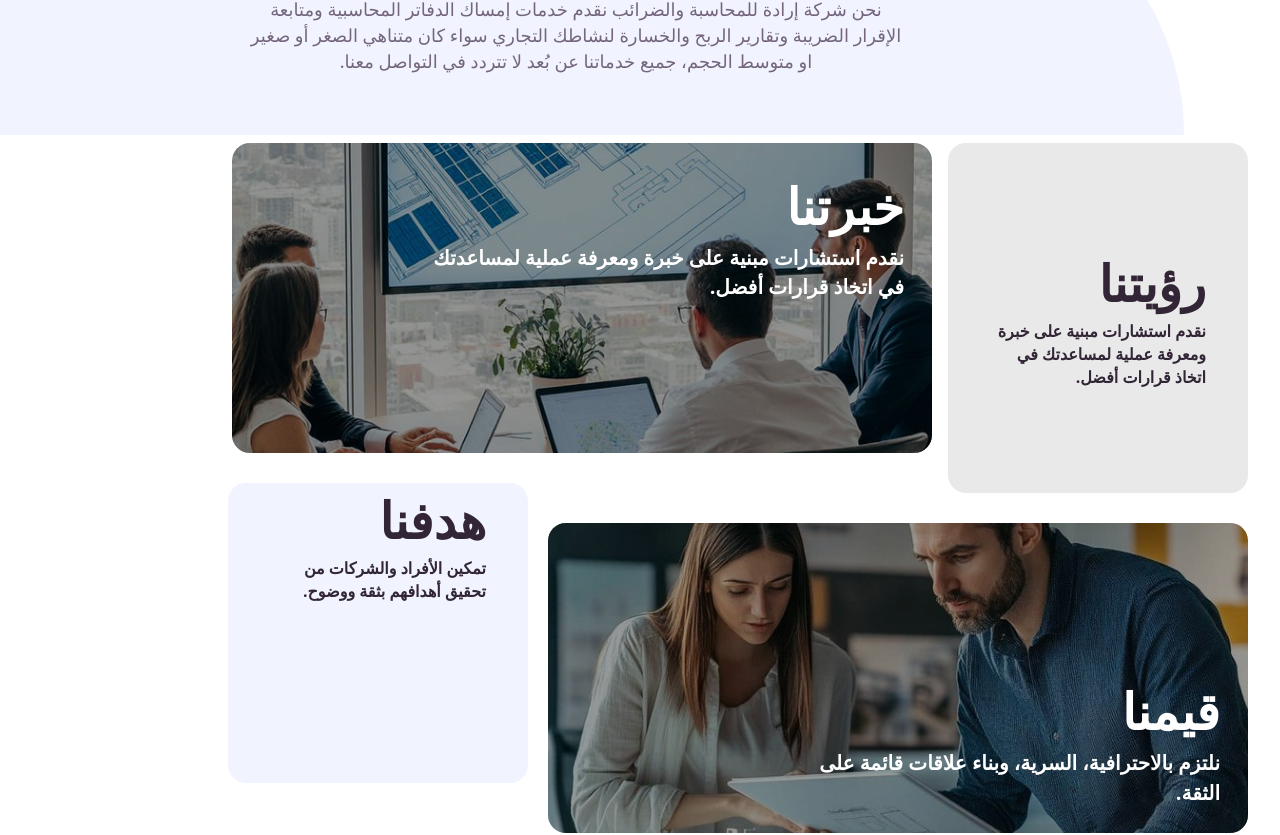
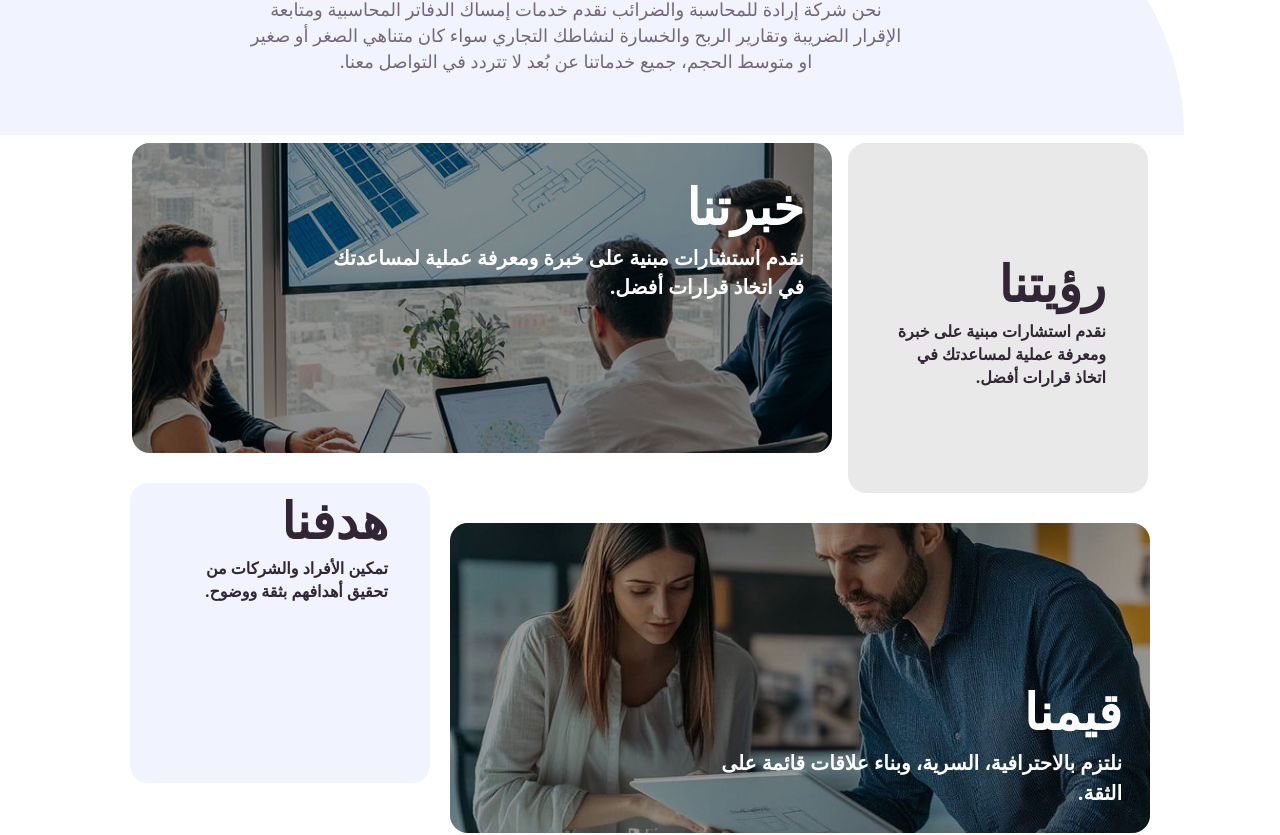
Before and after one commit to HamzaRamadan/NuzumAccounting, a React (Vite) app: page / in a window 1280 px wide. Shown: the part 1699-2534 px from the top of the page. Built offline with nearby package versions, Linux system fonts and the light colour scheme; what @vuer-ai/react-helmet-async would draw is missing.

Commit message:
Last Update

```diff
--- a/src/components/WhoAre.tsx
+++ b/src/components/WhoAre.tsx
@@ -1,3 +1,114 @@
+// const WhoAre = () => {
+//   return (
+//     <section className="w-full py-12 sm:py-16 md:py-20 lg:py-24">
+//       <div className="max-w-[1440px] mx-auto px-4 sm:px-6 lg:px-8">
+
+//         {/* Header Section */}
+//         <div
+//           className="
+//             bg-[#5078FF14]
+//             rounded-tr-[180px] sm:rounded-tr-[260px] md:rounded-tr-[300px] lg:rounded-tr-[336px]
+
+//             pt-10 sm:pt-12 md:pt-14 lg:pt-[60px]
+//             pb-8 sm:pb-10 md:pb-12 lg:pb-[60px]
+
+//             px-4 sm:px-6 md:px-10 lg:px-[80px]
+
+//             -translate-x-0 sm:-translate-x-4 md:-translate-x-8 lg:-translate-x-16
+//           "
+//         >
+//           {/* Title + Description */}
+//           <div className="flex flex-col items-center text-center">
+//             <div className="relative inline-block">
+//               <h1 className="font-almarai font-extrabold text-[48px] leading-[106%] tracking-[-1%]">
+//                 <span className="relative inline-block">
+//                   من
+//                   <span className="absolute left-0 -bottom-1 w-full h-[6px] sm:h-[7px] bg-[#5078FF]" />
+//                 </span>{" "}
+//                 نحن ؟
+//               </h1>
+//             </div>
+
+//             <p className="mt-4 font-almarai font-normal text-[18px] text-[#331B3BA8] leading-[146%] tracking-[2%] max-w-[662px]">
+//               نحن شركة إرادة للمحاسبة والضرائب نقدم خدمات إمساك الدفاتر المحاسبية
+//               ومتابعة الإقرار الضريبة وتقارير الربح والخسارة لنشاطك التجاري سواء
+//               كان متناهي الصغر أو صغير او متوسط الحجم، جميع خدماتنا عن بُعد لا
+//               تتردد في التواصل معنا.
+//             </p>
+//           </div>
+//         </div>
+
+//         {/* القسم الأول: رؤيتنا + خبرتنا */}
+//         {/* <div className="grid grid-cols-1 -mt-12 md:mt-4 lg:grid-cols-[300px_700px] gap-[16px] justify-start"> */}
+//           <div className="grid grid-cols-1 mt-1 sm:mt-10 md:mt-2 lg:grid-cols-[300px_700px] gap-[16px] justify-start">
+//           {/* رؤيتنا */}
+//           <div className="w-full h-[350px] bg-[#E9E9E9] rounded-[18px] px-[42px] flex flex-col justify-center">
+//             <h3 className="font-almarai font-bold text-[50px] leading-[148%] text-right text-[#322536]">
+//               رؤيتنا
+//             </h3>
+
+//             <p className="font-almarai font-bold text-[16px] leading-[146%] text-right text-[#322536]">
+//               نقدم استشارات مبنية على خبرة ومعرفة عملية لمساعدتك في اتخاذ قرارات
+//               أفضل.
+//             </p>
+//           </div>
+
+//           {/* خبرتنا */}
+//           <div className="relative w-full h-[310px] rounded-[18px] overflow-hidden">
+//             <img src="/Who1.jpg" className="w-full h-full object-cover" />
+
+//             <div className="absolute inset-0 bg-black/40 px-[28px] pt-[26px]">
+//               <h3 className="font-almarai font-bold text-[50px] leading-[148%] text-right text-white">
+//                 خبرتنا
+//               </h3>
+
+//               <p className="font-almarai font-bold text-[20px] leading-[146%] text-right text-white max-w-[480px]">
+//                 نقدم استشارات مبنية على خبرة ومعرفة عملية لمساعدتك في اتخاذ قرارات
+//                 أفضل.
+//               </p>
+//             </div>
+//           </div>
+//         </div>
+
+//         {/* القسم الثاني: قيمنا + هدفنا */}
+//         <div className="grid grid-cols-1 lg:grid-cols-[700px_300px] gap-[20px] mt-[30px] justify-start">
+
+//           {/* قيمنا */}
+//           <div className="relative w-full h-[310px] rounded-[18px] overflow-hidden">
+//             <img src="/Who2.jpg" className="w-full h-full object-cover" />
+
+//             <div className="absolute inset-0 bg-black/40 px-[28px] pb-[26px] flex flex-col justify-end">
+//               <h3 className="font-almarai font-bold text-[50px] leading-[148%] text-right text-white">
+//                 قيمنا
+//               </h3>
+
+//               <p className="font-almarai font-bold text-[20px] leading-[146%] text-right text-white max-w-[450px]">
+//                 نلتزم بالاحترافية، السرية، وبناء علاقات قائمة على الثقة.
+//               </p>
+//             </div>
+//           </div>
+
+//           {/* هدفنا */}
+//           <div className="w-full h-[300px] lg:-mt-10 bg-[#F1F4FF] rounded-[18px] px-[42px] flex flex-col justify-start">
+//             <h3 className="font-almarai font-bold text-[50px] leading-[148%] text-right text-[#322536]">
+//               هدفنا
+//             </h3>
+
+//             <p className="font-almarai font-bold text-[16px] leading-[146%] text-right text-[#322536]">
+//               تمكين الأفراد والشركات من تحقيق أهدافهم بثقة ووضوح.
+//             </p>
+//           </div>
+//         </div>
+
+//       </div>
+//     </section>
+//   );
+// };
+
+// export default WhoAre;
+
+
+
 const WhoAre = () => {
   return (
     <section className="w-full py-12 sm:py-16 md:py-20 lg:py-24">
@@ -9,15 +120,14 @@ const WhoAre = () => {
             bg-[#5078FF14]
             rounded-tr-[180px] sm:rounded-tr-[260px] md:rounded-tr-[300px] lg:rounded-tr-[336px]
 
-            pt-10 sm:pt-12 md:pt-14 lg:pt-[60px]
-            pb-8 sm:pb-10 md:pb-12 lg:pb-[60px]
+            pt-10 sm:pt-12 md:pt-16 lg:pt-[60px]
+            pb-8 sm:pb-10 md:pb-16 lg:pb-[60px]
 
-            px-4 sm:px-6 md:px-10 lg:px-[80px]
+            px-4 sm:px-6 md:px-10 lg:px-[40px]
 
             -translate-x-0 sm:-translate-x-4 md:-translate-x-8 lg:-translate-x-16
           "
         >
-          {/* Title + Description */}
           <div className="flex flex-col items-center text-center">
             <div className="relative inline-block">
               <h1 className="font-almarai font-extrabold text-[48px] leading-[106%] tracking-[-1%]">
@@ -39,14 +149,13 @@ const WhoAre = () => {
         </div>
 
         {/* القسم الأول: رؤيتنا + خبرتنا */}
-        {/* <div className="grid grid-cols-1 -mt-12 md:mt-4 lg:grid-cols-[300px_700px] gap-[16px] justify-start"> */}
-          <div className="grid grid-cols-1 mt-1 sm:mt-10 md:mt-2 lg:grid-cols-[300px_700px] gap-[16px] justify-start">
+        <div className="grid grid-cols-1 mt-1 sm:mt-10 md:mt-2 lg:grid-cols-[300px_700px] gap-[16px] justify-center">
+
           {/* رؤيتنا */}
-          <div className="w-full h-[350px] bg-[#E9E9E9] rounded-[18px] px-[42px] flex flex-col justify-center">
+          <div className="w-full max-w-[300px] mx-auto h-[350px] bg-[#E9E9E9] rounded-[18px] px-[42px] flex flex-col justify-center">
             <h3 className="font-almarai font-bold text-[50px] leading-[148%] text-right text-[#322536]">
               رؤيتنا
             </h3>
-
             <p className="font-almarai font-bold text-[16px] leading-[146%] text-right text-[#322536]">
               نقدم استشارات مبنية على خبرة ومعرفة عملية لمساعدتك في اتخاذ قرارات
               أفضل.
@@ -54,14 +163,12 @@ const WhoAre = () => {
           </div>
 
           {/* خبرتنا */}
-          <div className="relative w-full h-[310px] rounded-[18px] overflow-hidden">
+          <div className="relative w-full max-w-[700px] mx-auto h-[310px] rounded-[18px] overflow-hidden">
             <img src="/Who1.jpg" className="w-full h-full object-cover" />
-
             <div className="absolute inset-0 bg-black/40 px-[28px] pt-[26px]">
               <h3 className="font-almarai font-bold text-[50px] leading-[148%] text-right text-white">
                 خبرتنا
               </h3>
-
               <p className="font-almarai font-bold text-[20px] leading-[146%] text-right text-white max-w-[480px]">
                 نقدم استشارات مبنية على خبرة ومعرفة عملية لمساعدتك في اتخاذ قرارات
                 أفضل.
@@ -71,17 +178,15 @@ const WhoAre = () => {
         </div>
 
         {/* القسم الثاني: قيمنا + هدفنا */}
-        <div className="grid grid-cols-1 lg:grid-cols-[700px_300px] gap-[20px] mt-[30px] justify-start">
+        <div className="grid grid-cols-1 lg:grid-cols-[700px_300px] gap-[20px] mt-[30px] justify-center">
 
           {/* قيمنا */}
-          <div className="relative w-full h-[310px] rounded-[18px] overflow-hidden">
+          <div className="relative w-full max-w-[700px] mx-auto h-[310px] rounded-[18px] overflow-hidden">
             <img src="/Who2.jpg" className="w-full h-full object-cover" />
-
             <div className="absolute inset-0 bg-black/40 px-[28px] pb-[26px] flex flex-col justify-end">
               <h3 className="font-almarai font-bold text-[50px] leading-[148%] text-right text-white">
                 قيمنا
               </h3>
-
               <p className="font-almarai font-bold text-[20px] leading-[146%] text-right text-white max-w-[450px]">
                 نلتزم بالاحترافية، السرية، وبناء علاقات قائمة على الثقة.
               </p>
@@ -89,11 +194,10 @@ const WhoAre = () => {
           </div>
 
           {/* هدفنا */}
-          <div className="w-full h-[300px] lg:-mt-10 bg-[#F1F4FF] rounded-[18px] px-[42px] flex flex-col justify-start">
+          <div className="w-full max-w-[300px] mx-auto h-[300px] lg:-mt-10 bg-[#F1F4FF] rounded-[18px] px-[42px] flex flex-col justify-start">
             <h3 className="font-almarai font-bold text-[50px] leading-[148%] text-right text-[#322536]">
               هدفنا
             </h3>
-
             <p className="font-almarai font-bold text-[16px] leading-[146%] text-right text-[#322536]">
               تمكين الأفراد والشركات من تحقيق أهدافهم بثقة ووضوح.
             </p>
```
